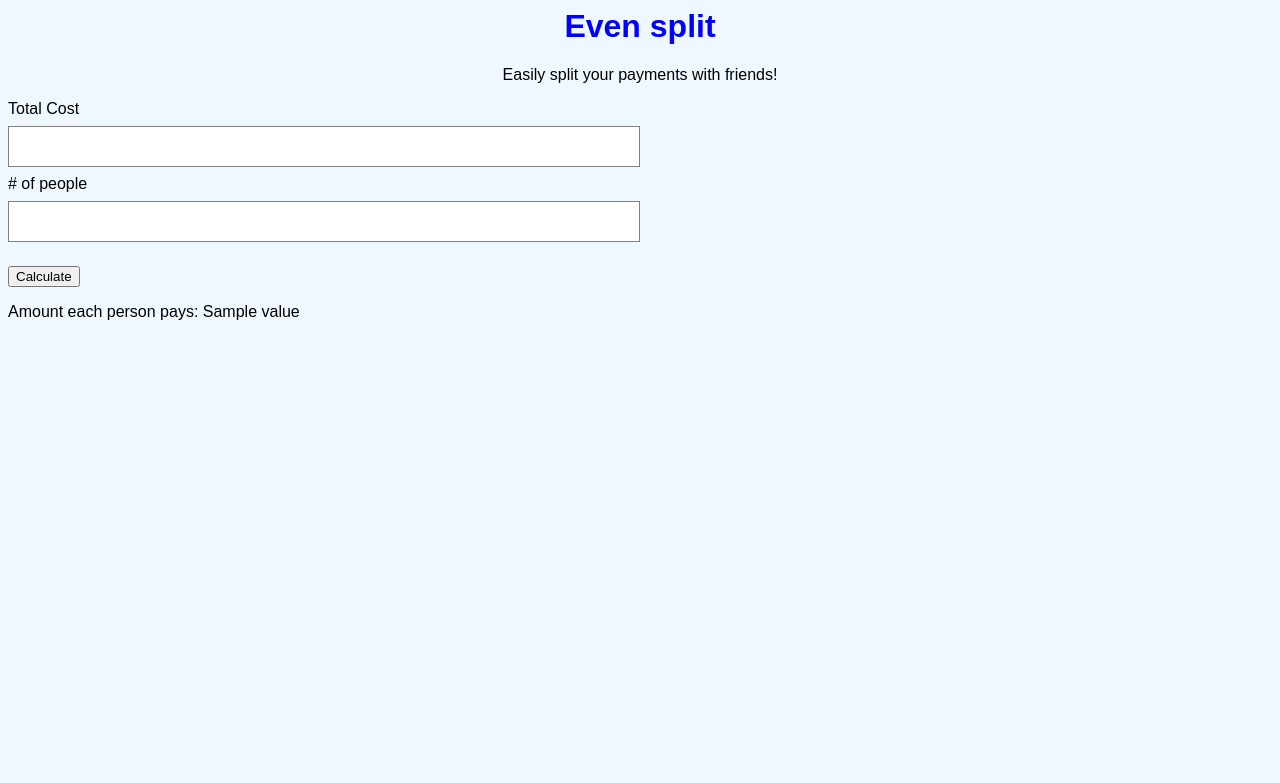
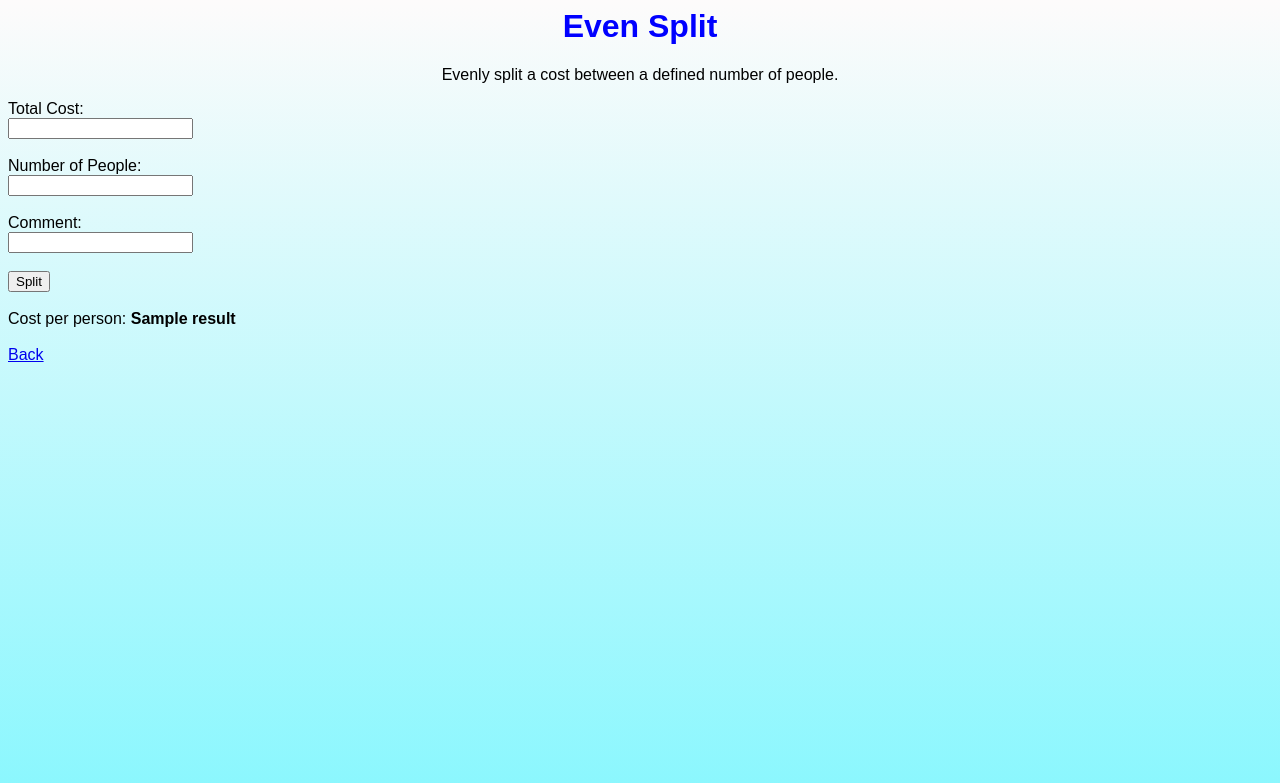
Before and after one commit to senaig97/Project, a Flask app: template app/templates/EvenSplit.html in a window 1280 px wide. Shown: the top 783 px of the page. Run offline with Flask 2, Linux system fonts and the light colour scheme; tables that the repository leaves empty hold one stand-in row (values such as "Sample post"); the template is opened without the code that fills it: values that come from a table or form of the project are taken from there, most other values are stand-ins (such as "Sample title", 1, 10 or a date in 2020).

Commit message:
Replaced old EvenSplit with newer functional one. Added comment form.

```diff
--- a/app/templates/EvenSplit.html
+++ b/app/templates/EvenSplit.html
@@ -4,7 +4,7 @@
     <style>
         body {
             font-family: Arial, Helvetica, sans-serif;
-            background-color: AliceBlue;
+            background-image: linear-gradient(to top, #89f7fe 0%, #fdfbfb 100%);
         }
 
         h1 {
@@ -44,50 +44,25 @@
 
 <body>
 <div align="center">
-    <h1>Even split </h1>
-    <p>Easily split your payments with friends!</p>
+    <h1>Even Split </h1>
+    <p>Evenly split a cost between a defined number of people.</p>
 </div>
 
-<form>
-    <div align="left">
-        <form action="" method="POST">
-        {{ form.hidden_tag() }}
-<!--            Total Cost: <br>-->
-<!--            {{ form.amount }}<br>-->
 
-<!--            # of People: <br>-->
-<!--            {{ form.people }}<br>-->
+<div action="" align="left">
+    <form method="POST">
+        Total Cost:<br>
+        <input id="post_form_id" name="cost"><br><br>
+        Number of People:<br>
+        <input id="post_form_id" name="people"><br><br>
+        Comment:<br>
+        <input id="post_form_id" name="comment"><br><br>
+        <input type="submit" value="Split"><br><br>
+        Cost per person: <b>{{ result }}</b><br><br>
+        <a href="http://127.0.0.1:5000/home">Back</a>
+    </form>
+</div>
 
-<!--            <div class="control-group">-->
-<!--                <div class="controls">-->
-<!--                    {{ form.submit() }}-->
-<!--                </div>-->
-<!--            </div>-->
-
-            {{ form.amount.label }}<br>
-            {{ form.amount(size=32) }}<br>
-
-            {{ form.people.label }}<br>
-            {{ form.people(size=32) }}<br>
-
-            <p>{{ form.submit() }}</p>
-
-        </form>
-<!--        {% with messages = get_flashed_messages(with_categories=true) %}-->
-<!--            {% if messages %}-->
-<!--                <ul class=flashes>-->
-<!--                    {% for category, result in messages %}-->
-<!--                        Amount each person pays:-->
-<!--                        {{ message }} <br>-->
-<!--                    {% endfor %}-->
-<!--                </ul>-->
-<!--            {% endif %}-->
-<!--        {% endwith %}-->
-        {% if result %}
-            Amount each person pays: {{ result.value() }}
-        {% endif %}
-    </div>
-</form>
 
 </body>
 </html>
```
